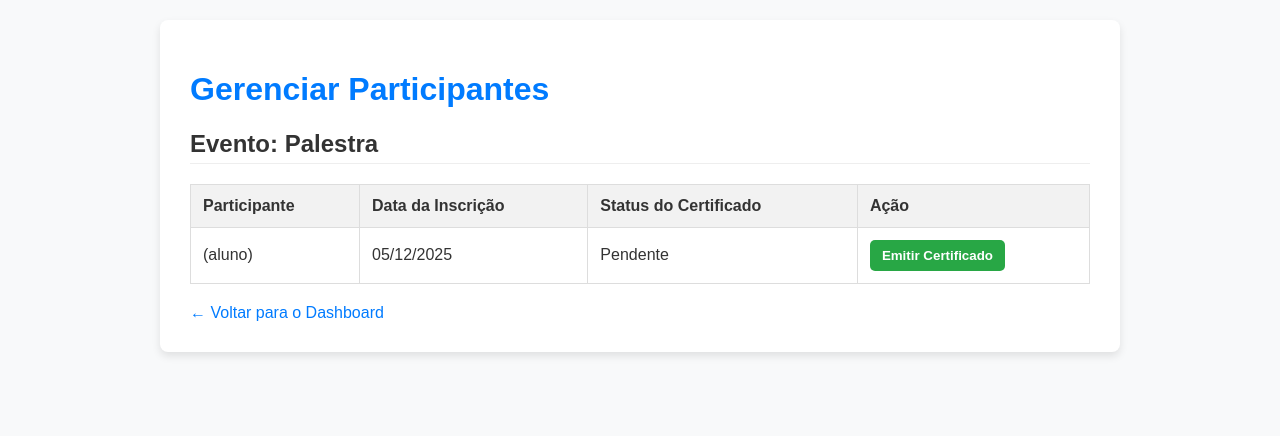
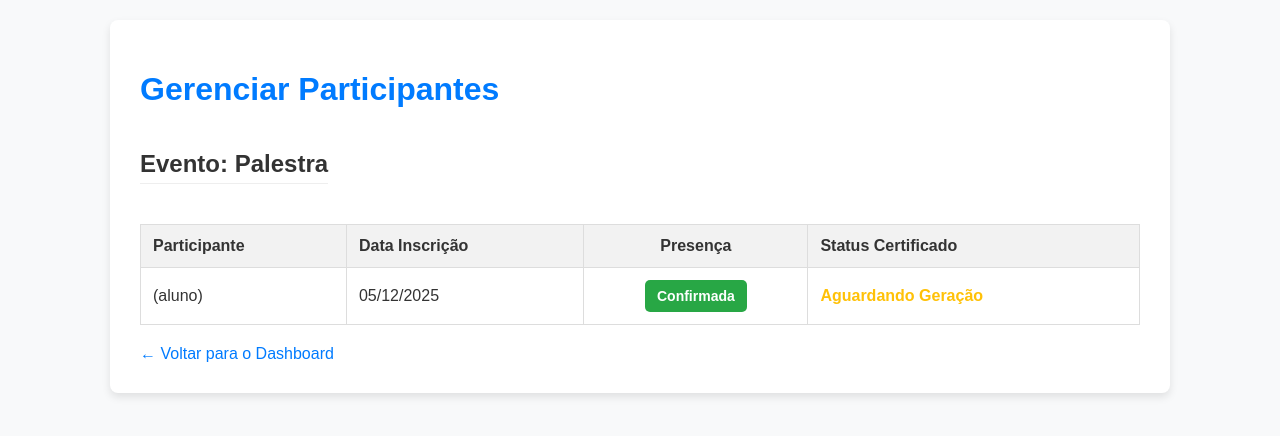
Before and after one commit to brnd1206/Sistema-de-Gestao, a Django app: page /evento/1/participantes/ in a window 1280 px wide. Shown: the top 436 px of the page. Run offline with Django 5.2, Linux system fonts and the light colour scheme; a user stored in the database is signed in; data comes from the database, SQL or seed files in the repository; both versions use the stored data as it was after the commit.

Commit message:
Emissão automática de certificados

```diff
--- a/Sgea/sgea_app/models.py
+++ b/Sgea/sgea_app/models.py
@@ -120,6 +120,7 @@ class Inscricao(models.Model):
     usuario = models.ForeignKey(settings.AUTH_USER_MODEL, on_delete=models.CASCADE, related_name="inscricoes")
     evento = models.ForeignKey(Evento, on_delete=models.CASCADE, related_name="inscricoes")
     data_inscricao = models.DateTimeField(auto_now_add=True)
+    presenca = models.BooleanField(default=False, help_text="Indica se o participante esteve presente no evento.")
 
     class Meta:
         db_table = "inscricao"
--- a/Sgea/sgea_app/templates/sgea_app/eventos/detalhes_evento.html
+++ b/Sgea/sgea_app/templates/sgea_app/eventos/detalhes_evento.html
@@ -53,7 +53,7 @@
         </div>
 
         <div class="info-group">
-            <span class="info-label">Data de Início:</span> {{ evento.data_inicio|date:"d/m/Y às H:i" }}
+            <span class="info-label">Data de Início:</span> {{ evento.data_inicio|date:"d/m/Y" }} às {{ evento.data_inicio|date:"H:i" }}
         </div>
 
         <div class="info-group">
--- a/Sgea/sgea_app/templates/sgea_app/eventos/gerenciar_participantes.html
+++ b/Sgea/sgea_app/templates/sgea_app/eventos/gerenciar_participantes.html
@@ -5,26 +5,41 @@
     <title>Gerenciar Participantes</title>
     <style>
         body { font-family: Arial, sans-serif; background-color: #f8f9fa; margin: 0; padding: 20px; color: #333; }
-        .container { max-width: 900px; margin: auto; background: #fff; padding: 30px; border-radius: 8px; box-shadow: 0 4px 8px rgba(0,0,0,0.1); }
+        .container { max-width: 1000px; margin: auto; background: #fff; padding: 30px; border-radius: 8px; box-shadow: 0 4px 8px rgba(0,0,0,0.1); }
         h1 { color: #007bff; }
-        h2 { border-bottom: 1px solid #eee; padding-bottom: 5px; }
-        .table { width: 100%; border-collapse: collapse; margin-top: 20px; }
+        h2 { border-bottom: 1px solid #eee; padding-bottom: 5px; margin-bottom: 20px; }
+
+        .header-actions { display: flex; justify-content: space-between; align-items: center; margin-bottom: 20px; }
+
+        .table { width: 100%; border-collapse: collapse; }
         .table th, .table td { padding: 12px; border: 1px solid #ddd; text-align: left; }
         .table th { background-color: #f2f2f2; }
-        .btn { border: none; padding: 8px 12px; border-radius: 5px; color: white; font-weight: bold; cursor: pointer; text-decoration: none; }
+
+        .btn { border: none; padding: 8px 12px; border-radius: 5px; color: white; font-weight: bold; cursor: pointer; text-decoration: none; font-size: 14px; display: inline-block;}
+        .btn-primary { background-color: #007bff; }
         .btn-success { background-color: #28a745; }
+        .btn-warning { background-color: #ffc107; color: #333; }
+        .btn-secondary { background-color: #6c757d; }
+        .btn-danger { background-color: #dc3545; }
+
         .status-emitted { color: #28a745; font-weight: bold; }
         .back-link { display: inline-block; margin-top: 20px; color: #007bff; text-decoration: none; }
+
         .messages { list-style: none; padding: 0; margin-bottom: 20px; }
         .messages li { padding: 15px; margin-bottom: 10px; border-radius: 4px; }
         .messages .success { background-color: #d4edda; color: #155724; border: 1px solid #c3e6cb; }
+        .messages .error { background-color: #f8d7da; color: #721c24; border: 1px solid #f5c6cb; }
         .messages .warning { background-color: #fff3cd; color: #856404; border: 1px solid #ffeeba; }
     </style>
 </head>
 <body>
     <div class="container">
         <h1>Gerenciar Participantes</h1>
-        <h2>Evento: {{ evento.nome }}</h2>
+
+        <div class="header-actions">
+            <h2>Evento: {{ evento.nome }}</h2>
+
+        </div>
 
         {% if messages %}
             <ul class="messages">
@@ -39,9 +54,9 @@
                 <thead>
                     <tr>
                         <th>Participante</th>
-                        <th>Data da Inscrição</th>
-                        <th>Status do Certificado</th>
-                        <th>Ação</th>
+                        <th>Data Inscrição</th>
+                        <th style="text-align: center;">Presença</th>
+                        <th>Status Certificado</th>
                     </tr>
                 </thead>
                 <tbody>
@@ -49,21 +64,27 @@
                     <tr>
                         <td>{{ inscricao.usuario.first_name }} ({{ inscricao.usuario.username }})</td>
                         <td>{{ inscricao.data_inscricao|date:"d/m/Y" }}</td>
+
+                        <td style="text-align: center;">
+                            {% if inscricao.certificado %}
+                                <span class="status-emitted">Confirmada</span>
+                            {% else %}
+                                <a href="{% url 'marcar_presenca' inscricao.pk %}" class="btn {% if inscricao.presenca %}btn-success{% else %}btn-secondary{% endif %}">
+                                    {% if inscricao.presenca %}Confirmada{% else %}Ausente{% endif %}
+                                </a>
+                            {% endif %}
+                        </td>
+
                         <td>
                             {% if inscricao.certificado %}
                                 <span class="status-emitted">Emitido</span>
+                                <small>(Cód: {{ inscricao.certificado.codigo_validacao }})</small>
                             {% else %}
-                                <span>Pendente</span>
-                            {% endif %}
-                        </td>
-                        <td>
-                            {% if inscricao.certificado %}
-                                Cód: {{ inscricao.certificado.codigo_validacao }}
-                            {% else %}
-                                <form action="{% url 'emitir_certificado' inscricao.pk %}" method="post" style="margin: 0;">
-                                    {% csrf_token %}
-                                    <button type="submit" class="btn btn-success">Emitir Certificado</button>
-                                </form>
+                                {% if inscricao.presenca %}
+                                    <span style="color: #ffc107; font-weight:bold;">Aguardando Geração</span>
+                                {% else %}
+                                    <span style="color: #999;">Pendente Presença</span>
+                                {% endif %}
                             {% endif %}
                         </td>
                     </tr>
--- a/Sgea/sgea_app/urls.py
+++ b/Sgea/sgea_app/urls.py
@@ -28,7 +28,7 @@ urlpatterns = [
 
     # URLs para Certificados
     path('evento/<int:pk>/participantes/', views.gerenciar_participantes, name='gerenciar_participantes'),
-    path('inscricao/<int:inscricao_pk>/emitir_certificado/', views.emitir_certificado, name='emitir_certificado'),
+    path('inscricao/<int:inscricao_pk>/presenca/', views.marcar_presenca, name='marcar_presenca'),
 
     # Endpoint para obter o token (Login da API)
     # Enviar POST com 'username' e 'password' para receber o 'token'
--- a/Sgea/sgea_app/views.py
+++ b/Sgea/sgea_app/views.py
@@ -5,11 +5,11 @@ from django.contrib.auth import login, authenticate
 from django.contrib.auth.forms import AuthenticationForm
 from django.contrib.auth.decorators import login_required
 from django.contrib import messages
-from django.db.models import Q
 import uuid
 
-from .models import Evento, Inscricao, Usuario, Certificado
+from .models import Evento, Inscricao, Certificado
 from .forms import UsuarioCreationForm, EventoForm
+from django.utils import timezone
 
 # --- Autenticação ---
 
@@ -57,19 +57,30 @@ def cadastro(request):
 
 @login_required
 def participantes_dashboard(request):
-    # Eventos em que o usuário está inscrito
+    # --- AUTOMAÇÃO: Gera certificados pendentes ao acessar o dashboard ---
+    inscricoes_pendentes = Inscricao.objects.filter(
+        usuario=request.user,
+        presenca=True,
+        certificado__isnull=True,
+        evento__data_fim__lt=timezone.now()  # Apenas eventos passados
+    )
+    for inscricao in inscricoes_pendentes:
+        verificar_e_gerar_certificado(inscricao)
     eventos_inscritos = Evento.objects.filter(participantes=request.user)
-
-    # Eventos disponíveis (todos os que não estão na lista de inscritos)
     eventos_disponiveis = Evento.objects.exclude(participantes=request.user)
 
-    # Busca todos os certificados cuja inscrição pertence ao usuário logado
-    certificados_obtidos = Certificado.objects.filter(inscricao__usuario=request.user).select_related('inscricao__evento')
+    # Professor responsavel
+    eventos_responsavel = []
+    if request.user.perfil == 'professor':
+        eventos_responsavel = Evento.objects.filter(professor_responsavel=request.user)
+    certificados_obtidos = Certificado.objects.filter(inscricao__usuario=request.user).select_related(
+        'inscricao__evento')
 
     context = {
         'eventos_inscritos': eventos_inscritos,
         'eventos_disponiveis': eventos_disponiveis,
-        'certificados_obtidos': certificados_obtidos
+        'certificados_obtidos': certificados_obtidos,
+        'eventos_responsavel': eventos_responsavel,
     }
     return render(request, 'sgea_app/dashboard/participantes_dashboard.html', context)
 
@@ -185,32 +196,81 @@ def detalhes_evento(request, pk):
 @login_required
 def gerenciar_participantes(request, pk):
     evento = get_object_or_404(Evento, pk=pk)
-
     if evento.organizador != request.user:
         return redirect('organizador_dashboard')
-
+    # --- AUTOMAÇÃO: Varre a lista e gera o que estiver pendente ---
+    if evento.data_fim < timezone.now():
+        pendentes = Inscricao.objects.filter(evento=evento, presenca=True, certificado__isnull=True)
+        for insc in pendentes:
+            verificar_e_gerar_certificado(insc)
     inscricoes = Inscricao.objects.filter(evento=evento).select_related('usuario', 'certificado').order_by('usuario__first_name')
-
     context = {
         'evento': evento,
         'inscricoes': inscricoes
     }
     return render(request, 'sgea_app/eventos/gerenciar_participantes.html', context)
 
+def verificar_e_gerar_certificado(inscricao):
+    """
+    Verifica se a inscrição cumpre os requisitos e gera o certificado automaticamente.
+    Requisitos: Evento finalizado + Presença confirmada + Sem certificado existente.
+    """
+    evento = inscricao.evento
+    if inscricao.presenca and evento.data_fim < timezone.now():
+        if not hasattr(inscricao, 'certificado'):
+            codigo = uuid.uuid4().hex[:16].upper()
+            Certificado.objects.create(inscricao=inscricao, codigo_validacao=codigo)
+            return True
+    return False
+
 @login_required
-def emitir_certificado(request, inscricao_pk):
+def marcar_presenca(request, inscricao_pk):
     inscricao = get_object_or_404(Inscricao, pk=inscricao_pk)
     evento = inscricao.evento
 
     if evento.organizador != request.user:
         return redirect('organizador_dashboard')
 
-    if request.method == 'POST':
-        if not hasattr(inscricao, 'certificado'):
-            codigo = uuid.uuid4().hex[:16].upper()
-            Certificado.objects.create(inscricao=inscricao, codigo_validacao=codigo)
-            messages.success(request, f"Certificado para {inscricao.usuario.first_name} emitido com sucesso!")
-        else:
-            messages.warning(request, "Este participante já possui um certificado.")
+    # Alterna presença
+    inscricao.presenca = not inscricao.presenca
+    inscricao.save()
+
+    # Tenta gerar certificado automaticamente
+    verificar_e_gerar_certificado(inscricao)
 
     return redirect('gerenciar_participantes', pk=evento.pk)
+
+@login_required
+def gerar_certificados_evento(request, pk):
+    """Gera certificados para TODOS os presentes após o fim do evento"""
+    evento = get_object_or_404(Evento, pk=pk)
+
+    # 1. Segurança: Apenas organizador
+    if evento.organizador != request.user:
+        return redirect('organizador_dashboard')
+
+    # 2. Validação de Data: Só gera se o evento já acabou
+    if timezone.now() < evento.data_fim:
+        messages.error(request, "Erro: O evento ainda não terminou. Aguarde a data de fim.")
+        return redirect('gerenciar_participantes', pk=evento.pk)
+
+    # 3. Busca alunos presentes que AINDA NÃO têm certificado
+    inscricoes_validas = Inscricao.objects.filter(
+        evento=evento,
+        presenca=True,
+        certificado__isnull=True
+    )
+
+    if not inscricoes_validas.exists():
+        messages.warning(request, "Nenhum participante pendente com presença confirmada.")
+        return redirect('gerenciar_participantes', pk=evento.pk)
+
+    # 4. Gera em lote
+    count = 0
+    for inscricao in inscricoes_validas:
+        codigo = uuid.uuid4().hex[:16].upper()
+        Certificado.objects.create(inscricao=inscricao, codigo_validacao=codigo)
+        count += 1
+
+    messages.success(request, f"{count} certificados gerados com sucesso!")
+    return redirect('gerenciar_participantes', pk=evento.pk)
```
Also changed, not shown: Sgea/sgea_app/templates/sgea_app/dashboard/participantes_dashboard.html (+27 -0 lines), Sgea/db.sqlite3.
